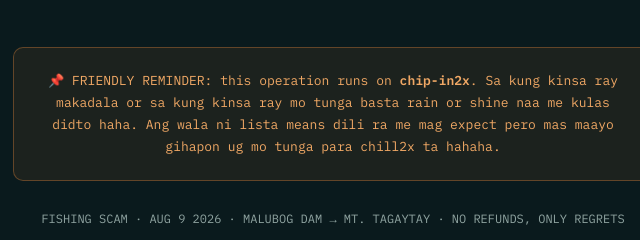
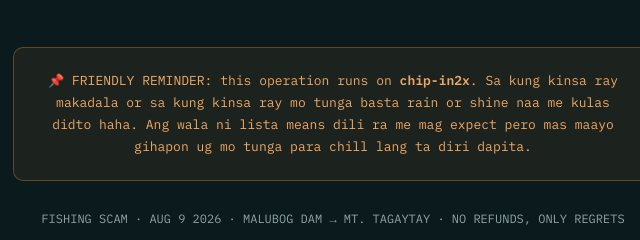
Before and after one commit to jaspermier98/Invitation, a website: page public/index.html in a window 1280 px wide. Shown: the part 3887-4127 px from the top of the page, 307-947 px from the left. Drawn offline with nearby package versions, Linux system fonts and the light colour scheme; no server answers.

Commit message:
minor change 2

```diff
--- a/public/index.html
+++ b/public/index.html
@@ -909,7 +909,7 @@
 
 <footer>
   <div class="footer-banner">
-    <p>📌 FRIENDLY REMINDER: this operation runs on <b>chip-in2x</b>. Sa kung kinsa ray makadala or sa kung kinsa ray mo tunga basta rain or shine naa me kulas didto haha. Ang wala ni lista means dili ra me mag expect pero mas maayo gihapon ug mo tunga para chill2x ta hahaha.</p>
+    <p>📌 FRIENDLY REMINDER: this operation runs on <b>chip-in2x</b>. Sa kung kinsa ray makadala or sa kung kinsa ray mo tunga basta rain or shine naa me kulas didto haha. Ang wala ni lista means dili ra me mag expect pero mas maayo gihapon ug mo tunga para chill lang ta diri dapita.</p>
   </div>
   <div class="fine mono">FISHING SCAM · AUG 9 2026 · MALUBOG DAM → MT. TAGAYTAY · NO REFUNDS, ONLY REGRETS</div>
 </footer>
```
